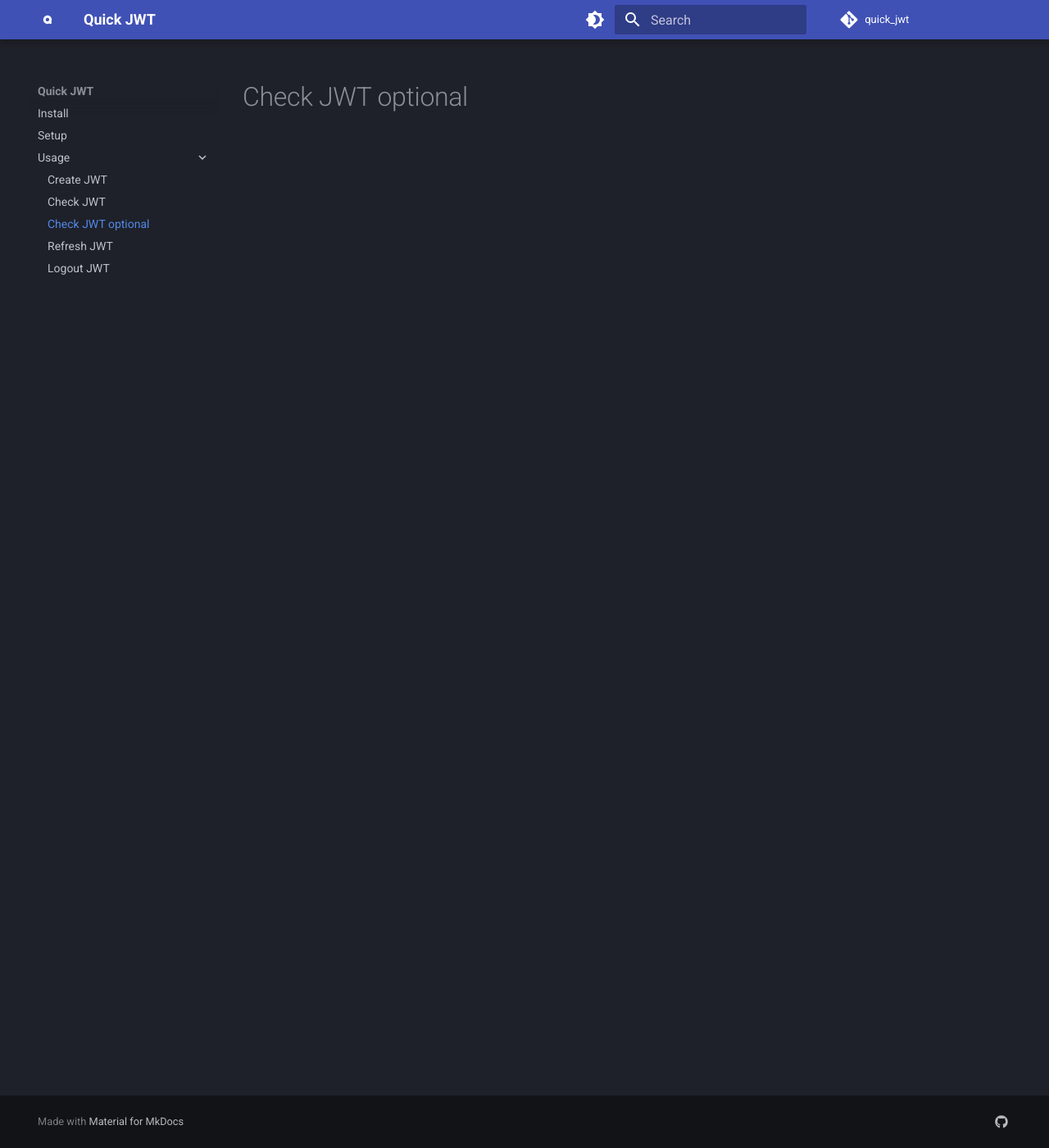
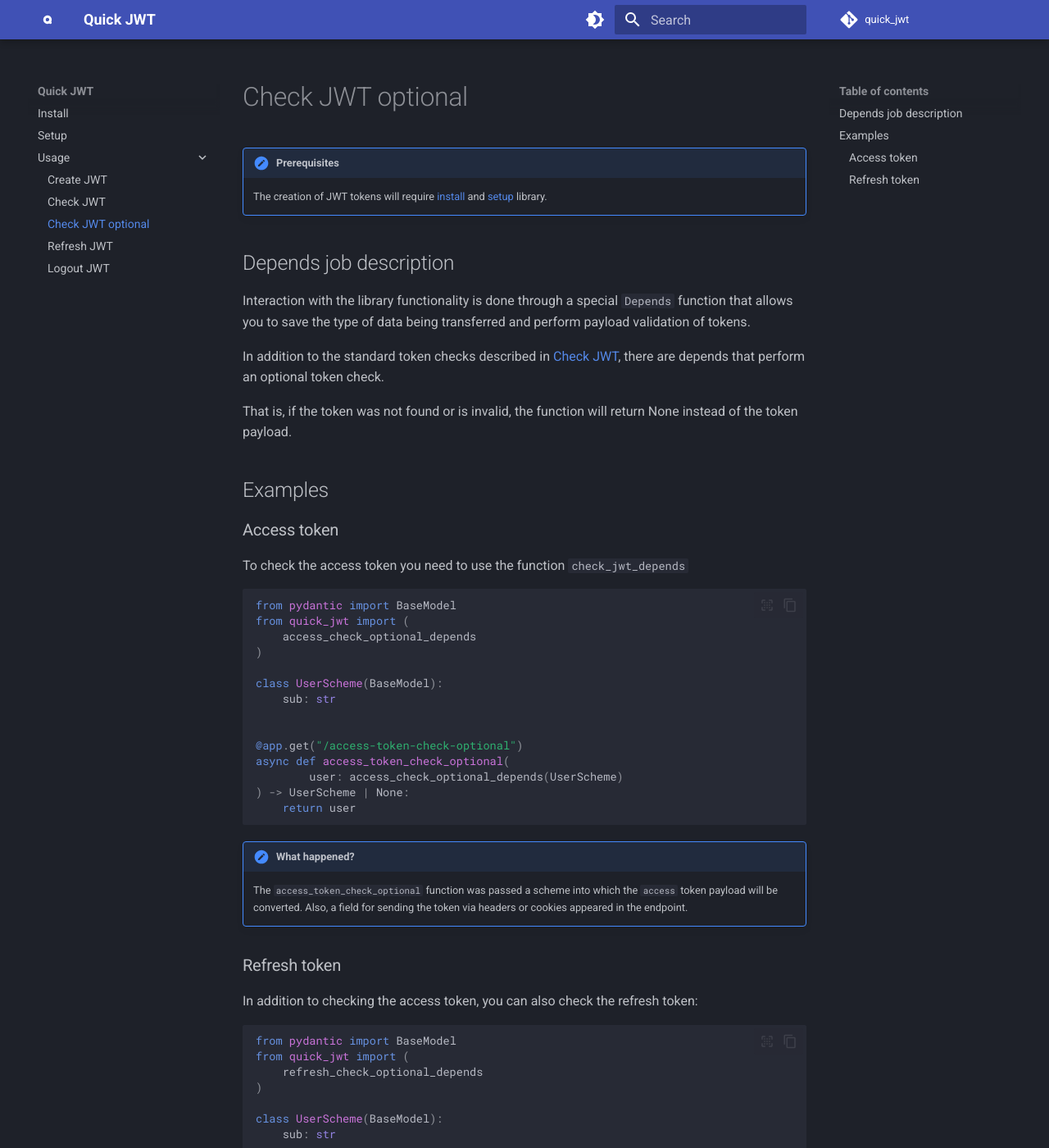
Before and after one commit to maxim-f1/quick_jwt, an MkDocs documentation site: the page built from docs/usage/check_jwt_optional.md, in a window 1280 px wide and 1400 px high. Shown: the whole window at 82% size. Built offline with MkDocs 1.6.1 and Material for MkDocs 9.7.7, drawn with Linux system fonts in a browser that asks for light colours; comment, search, counter and statistics services are not loaded; some of the changed text lies outside the part shown.

Commit message:
QUICK-JWT-39: Create MkDocs documentation site 5. Add pages to docs 6. Fix README.md

````diff
--- a/docs/usage/check_jwt_optional.md
+++ b/docs/usage/check_jwt_optional.md
@@ -1 +1,65 @@
 # Check JWT optional
+
+!!! note "Prerequisites"
+
+    The creation of JWT tokens will require <a href="https://maxim-f1.github.io/quick_jwt/install/">install</a> and <a href="https://maxim-f1.github.io/quick_jwt/setup/">setup</a> library.
+
+## Depends job description
+
+Interaction with the library functionality is done through a special `Depends` function that allows you to save the type of data being transferred and perform payload validation of tokens.
+
+In addition to the standard token checks described in <a href="https://maxim-f1.github.io/quick_jwt/usage/check_jwt/">Check JWT</a>, there are depends that perform an optional token check.
+
+That is, if the token was not found or is invalid, the function will return None instead of the token payload.
+
+## Examples
+
+### Access token
+
+To check the access token you need to use the function `check_jwt_depends`
+
+```python
+from pydantic import BaseModel
+from quick_jwt import (
+    access_check_optional_depends
+)
+
+class UserScheme(BaseModel):
+    sub: str
+
+
+@app.get("/access-token-check-optional")
+async def access_token_check_optional(
+        user: access_check_optional_depends(UserScheme)
+) -> UserScheme | None:
+    return user
+```
+
+!!! note "What happened?"
+
+    The `access_token_check_optional` function was passed a scheme into which the `access` token payload will be converted. Also, a field for sending the token via headers or cookies appeared in the endpoint.
+
+### Refresh token
+
+In addition to checking the access token, you can also check the refresh token:
+
+```python
+from pydantic import BaseModel
+from quick_jwt import (
+    refresh_check_optional_depends
+)
+
+class UserScheme(BaseModel):
+    sub: str
+
+
+@app.get("/refresh-token-check-optional")
+async def refresh_token_check_optional(
+        user: refresh_check_optional_depends(UserScheme)
+) -> UserScheme | None:
+    return user
+```
+
+!!! note "What happened?"
+
+    The `refresh_check_optional_depends` function was passed a scheme into which the `refresh` token payload will be converted. Also, a field for sending the token via headers or cookies appeared in the endpoint.
````
Also changed, not shown: README.md (+2 -2 lines), docs/index.md (+2 -2 lines), docs/usage/check_jwt.md (+60 -0 lines), docs/usage/logout_jwt.md (+20 -0 lines), docs/usage/refresh_jwt.md (+39 -0 lines).
